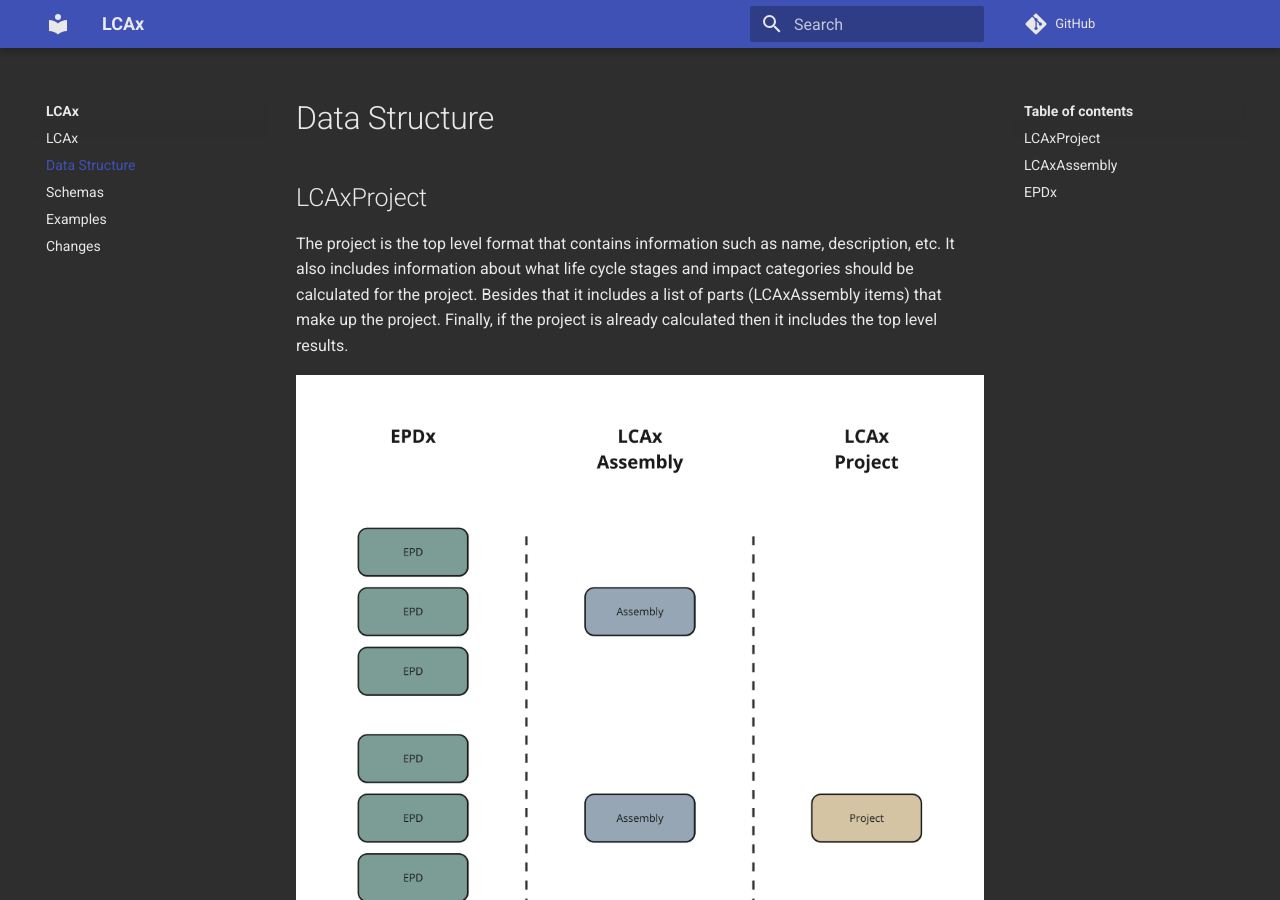
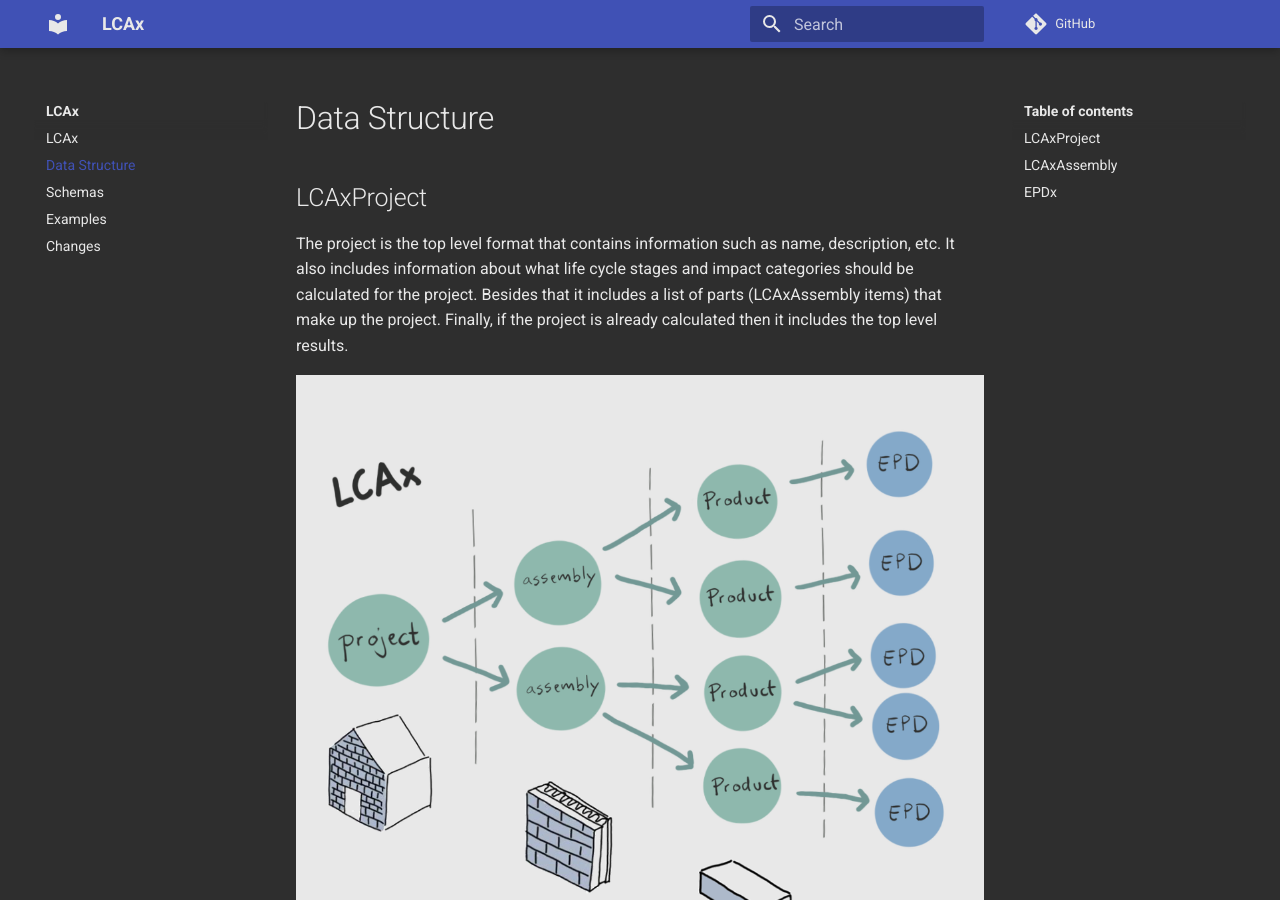
Before and after one commit to ocni-dtu/lcax, an MkDocs documentation site: the page built from docs/data_structure.md, in a window 1280 px wide and 900 px high. Built offline with MkDocs 1.6.1 and Material for MkDocs 9.7.7, drawn with Linux system fonts in a browser that asks for light colours; comment, search, counter and statistics services are not loaded.

Commit message:
docs: updated graphics

```diff
--- a/docs/data_structure.md
+++ b/docs/data_structure.md
@@ -5,7 +5,7 @@ It also includes information about what life cycle stages and impact categories
 Besides that it includes a list of parts (LCAxAssembly items) that make up the project.
 Finally, if the project is already calculated then it includes the top level results.
 
-![LCAx Project](./assets/lcax%20project.jpeg)
+![LCAx Project](./assets/lcax_structure.png)
 
 ## LCAxAssembly
 
```
Also changed, not shown: docs/assets/benchmark.png, docs/assets/lcax project.jpeg (deleted), docs/assets/lcax_structure.png (added).
